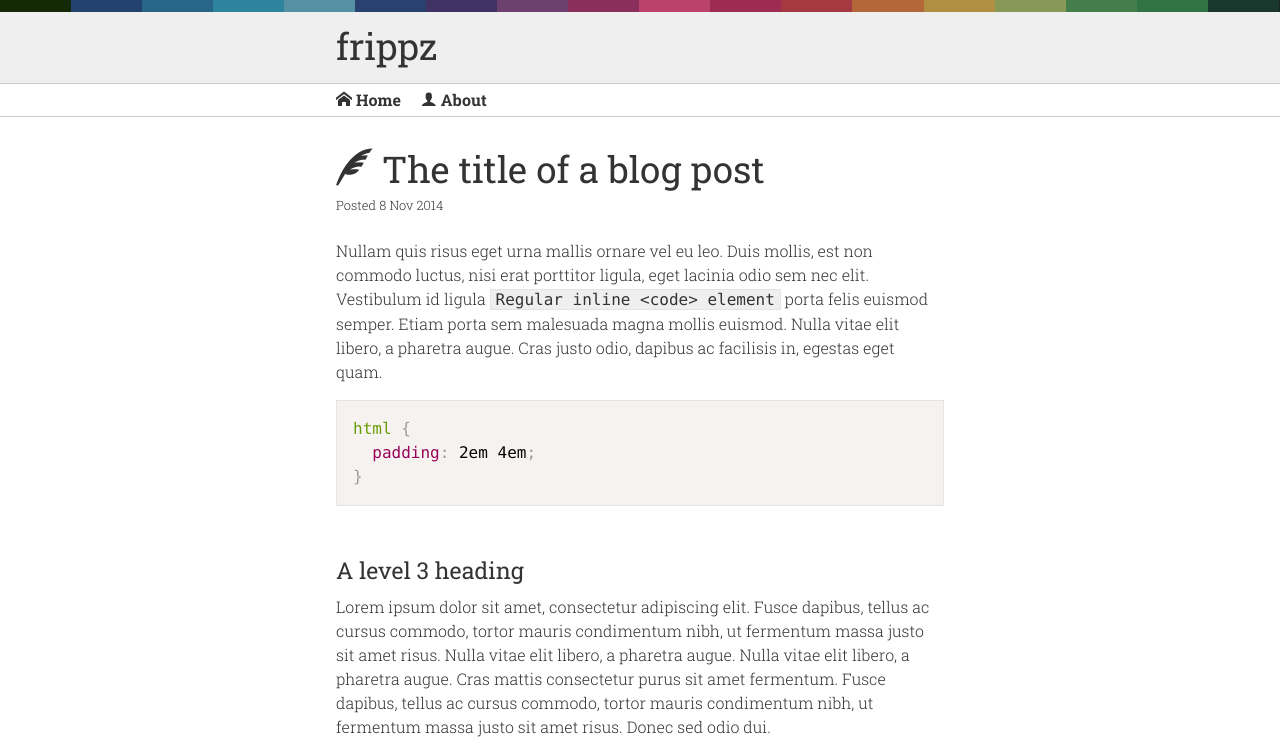
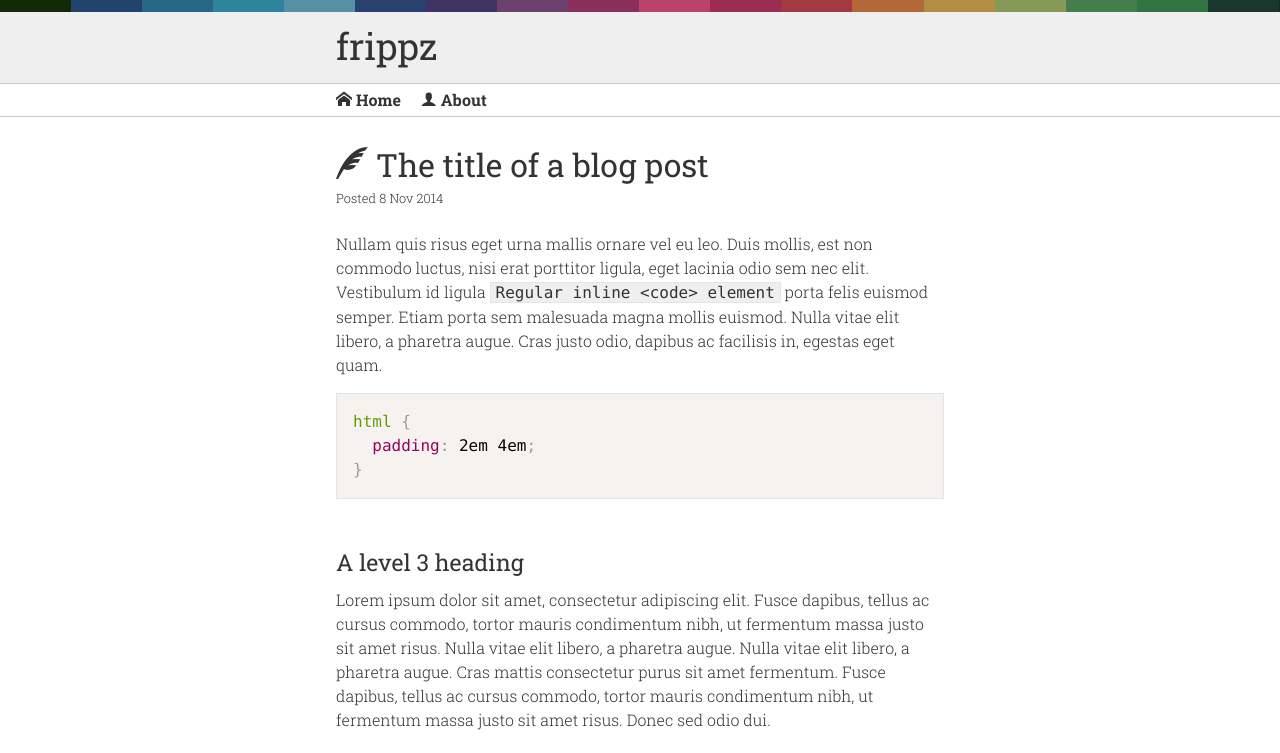
Before and after one commit to frippz/blog-prototype, a plain HTML site: page post.html in a window 1280 px wide. Shown: the top 753 px of the page. Drawn offline with Linux system fonts and the light colour scheme.

Commit message:
Remove header link in post page and restore icon

```diff
--- a/gui/css/main.css
+++ b/gui/css/main.css
@@ -80,9 +80,13 @@
     speak: none;
     text-align: center;
   }
+  [role="article"] h1 {
+    font-size: 2em;
+  }
   [role="article"] .article-link {
     text-decoration: none;
   }
+  [role="article"] h1:before,
   [role="article"] .article-link:before {
     content: "\e607";
   }
@@ -351,7 +355,10 @@
   /**
    * Icon font definitions
    */
-  #main-nav a:before, [role="article"] .article-link:before, .footer-links a:before {
+  #main-nav a:before,
+  [role="article"] .article-link:before,
+  [role="article"] h1:before,
+  .footer-links a:before {
     font-family: "icomoon";
     font-style: normal;
     font-variant: normal;
--- a/post.html
+++ b/post.html
@@ -67,7 +67,7 @@
     <div class="landmark-content">
 
       <div role="article">
-        <h1><a href="#" class="article-link">The title of a blog post</a></h1>
+        <h1>The title of a blog post</h1>
         <div class="post-info">
           Posted <time datetime="2014-11-08">8 Nov 2014</time>
         </div>
```
